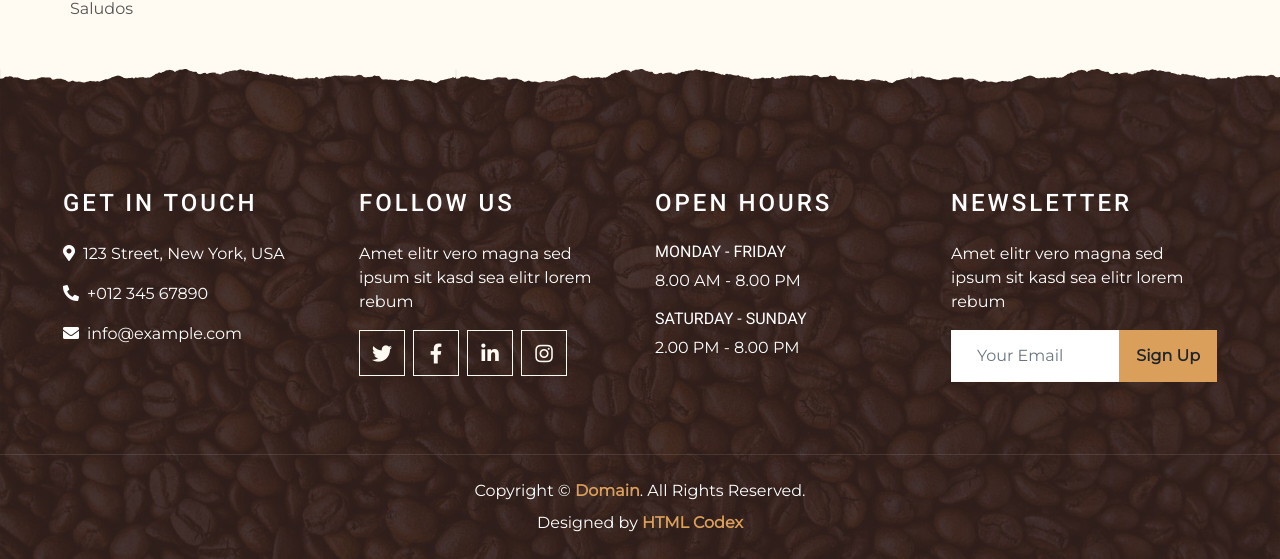
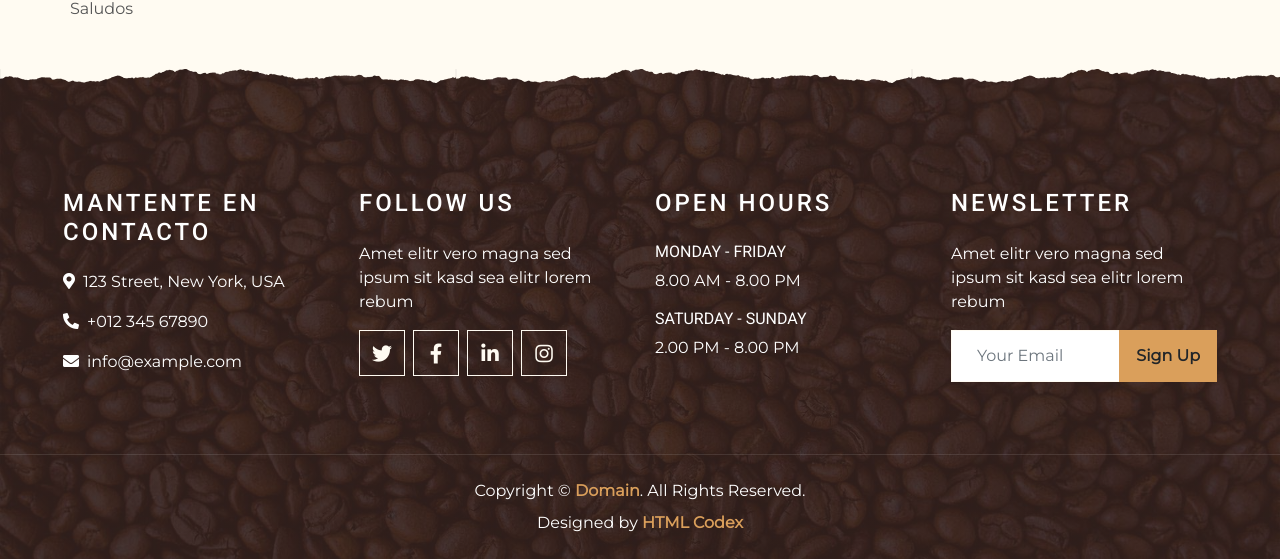
Before and after one commit to jacoborh1/GIT, a plain HTML site: page contact.html in a window 1280 px wide. Shown: the part 1408-1967 px from the top of the page. Drawn offline with nearby package versions, Linux system fonts and the light colour scheme.

Commit message:
contact was modified

```diff
--- a/contact.html
+++ b/contact.html
@@ -144,7 +144,7 @@
     <div class="container-fluid footer text-white mt-5 pt-5 px-0 position-relative overlay-top">
         <div class="row mx-0 pt-5 px-sm-3 px-lg-5 mt-4">
             <div class="col-lg-3 col-md-6 mb-5">
-                <h4 class="text-white text-uppercase mb-4" style="letter-spacing: 3px;">Get In Touch</h4>
+                <h4 class="text-white text-uppercase mb-4" style="letter-spacing: 3px;">Mantente en contacto</h4>
                 <p><i class="fa fa-map-marker-alt mr-2"></i>123 Street, New York, USA</p>
                 <p><i class="fa fa-phone-alt mr-2"></i>+012 345 67890</p>
                 <p class="m-0"><i class="fa fa-envelope mr-2"></i>info@example.com</p>
```
